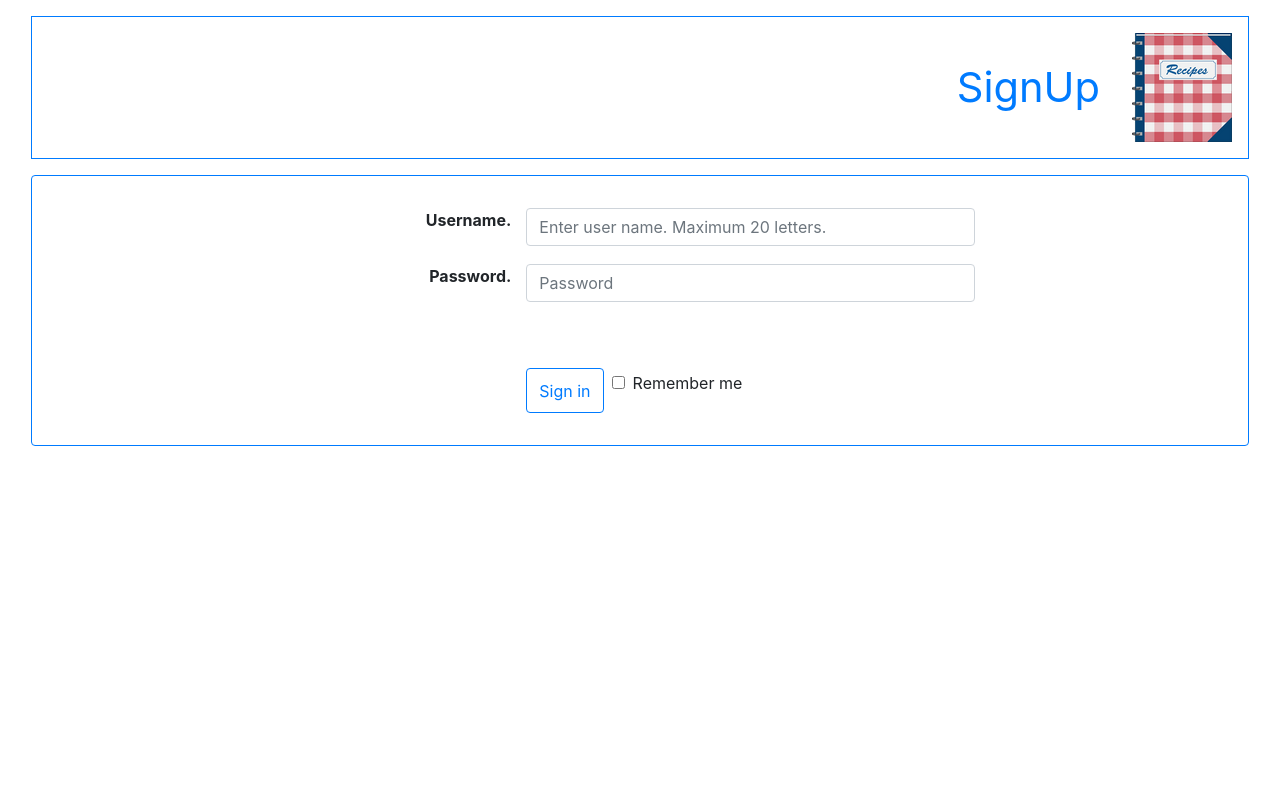
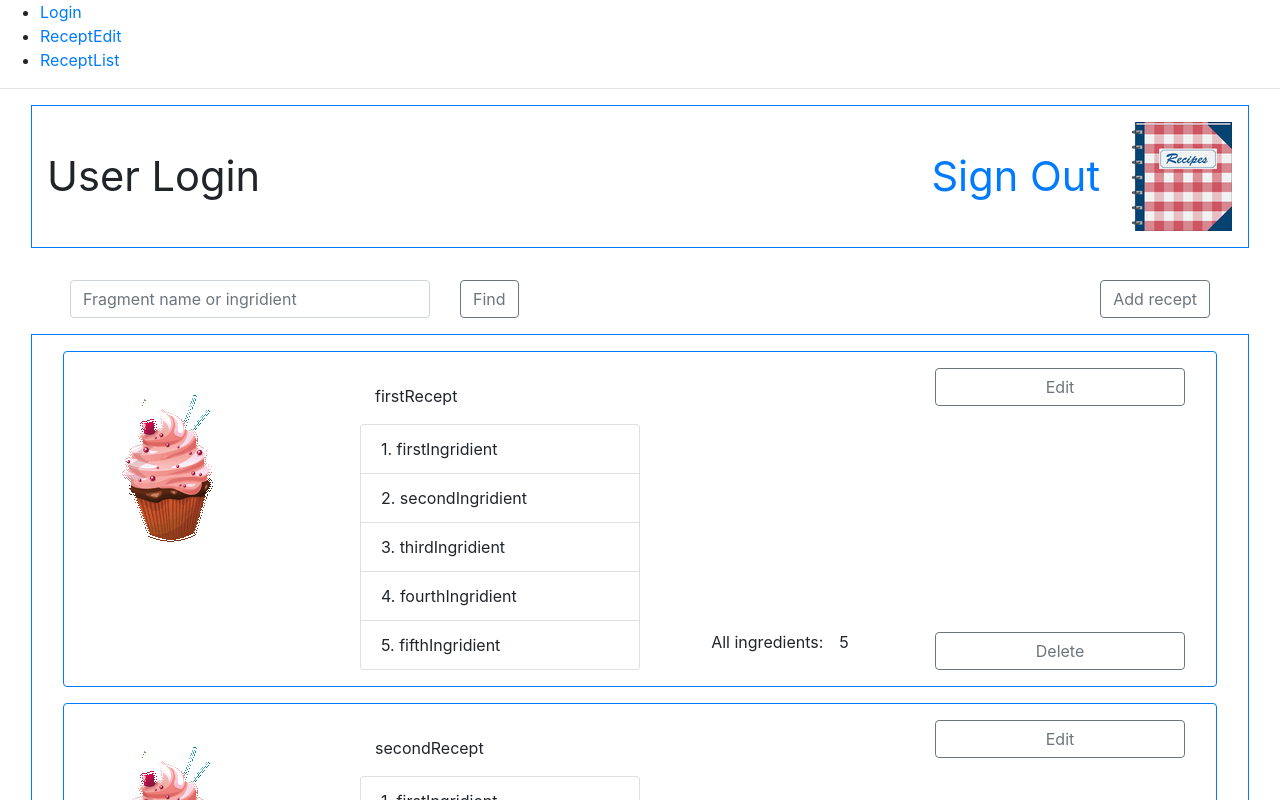
Before and after one commit to GaponVasa/LearnReact, a React (Create React App) app in the folder cookbook/cookbook/: page /recept-list in a window 1280 px wide. Shown: the top 800 px of the page. Built offline with nearby package versions, Linux system fonts and the light colour scheme.

Commit message:
add router-dom

```diff
--- a/cookbook/cookbook/package.json
+++ b/cookbook/cookbook/package.json
@@ -6,6 +6,7 @@
     "bootstrap": "^4.1.3",
     "react": "^16.5.0",
     "react-dom": "^16.5.0",
+    "react-router-dom": "^4.3.1",
     "react-scripts": "1.1.5"
   },
   "scripts": {
--- a/cookbook/cookbook/src/App.js
+++ b/cookbook/cookbook/src/App.js
@@ -1,14 +1,35 @@
 import React, { Component } from 'react';
-
-import './App.css';
+import Login from './pages/login';
+import ReceptEdit from './pages/recept-edit';
+import ReceptList from './pages/recepts-list'
+import { BrowserRouter as Router, Route, Link } from "react-router-dom";
 
 class App extends Component {
-  render() {
-    return (
-      <div className="container">
-        <button className="btn btn-success">start</button>
-      </div>
-    );
+
+  render(){
+    return(
+      <Router>
+        <div>
+          <ul>
+            <li>
+              <Link to="/">Login</Link>
+            </li>
+            <li>
+              <Link to="/recept-edit">ReceptEdit</Link>
+            </li>
+            <li>
+              <Link to="/recept-list">ReceptList</Link>
+            </li>
+          </ul>
+
+          <hr />
+
+          <Route exact path="/" component={Login} />
+          <Route path="/recept-edit" component={ReceptEdit} />
+          <Route path="/recept-list" component={ReceptList} />
+        </div>
+      </Router>
+    )
   }
 }
 
--- a/cookbook/cookbook/src/components/main-recept-list.js
+++ b/cookbook/cookbook/src/components/main-recept-list.js
@@ -34,7 +34,7 @@ const recepts = [
     picLink:muffin
   },
   {
-    name: 'fiftRecept',
+    name: 'fifthRecept',
     ingridients:[
       'firstIngridient', 'secondIngridient', 'thirdIngridient', 'fourthIngridient', 'fifthIngridient'
     ],
--- a/cookbook/cookbook/src/components/recept.js
+++ b/cookbook/cookbook/src/components/recept.js
@@ -6,20 +6,21 @@ import { UnorderedList } from './unordered-list';
 
 class Recept extends Component {
 
-  createListIngridients(arr){
-    return arr.map((el, ind)=>{
-      return (
-        <List
-          key={ind}
-          id={ind+1}
-          ingridient={el}
-        />
-      )
-    })
-  }
+  // createListIngridients(arr){
+  //   return arr.map((el, ind)=>{
+  //     return (
+  //       <List
+  //         key={ind}
+  //         id={ind+1}
+  //         ingridient={el}
+  //       />
+  //     )
+  //   })
+  // }
 
   render() {
     const{picLink, name, ingridients} = this.props;
+    //console.log(ingridients);
     return(
       <div className="row border border-primary rounded p-3 m-3">
         <div className="col-3">
@@ -28,7 +29,7 @@ class Recept extends Component {
         <div className="col-3 d-flex flex-column justify-content-center">
           <p className="row mediumtext">{name}</p>
           <UnorderedList
-            arr={ingridients}
+            arrText={ingridients}
             cssClassList={"list-group-item"}
             cssClassUl={"list-group row"}
           />
--- a/cookbook/cookbook/src/components/unordered-list.js
+++ b/cookbook/cookbook/src/components/unordered-list.js
@@ -4,11 +4,13 @@ export const UnorderedList = (props)=>{
   const {arrText, arrElement, cssClassList, cssClassUl} = props;
   const flagArrText = Array.isArray(arrText);
   const flagArrElement = Array.isArray(arrElement);
+  // console.log('flagArrText',flagArrText);
+  // console.log('flagArrElement',flagArrElement);
   if(flagArrText && flagArrElement){
     return(
       <ul className={cssClassUl}>
         {arrText.map((el, ind)=>{
-          return<li className={cssClassList}>{`${ind+1}.  ${el}`}{arrElement[ind]}</li>
+          return<li key={ind} className={cssClassList}>{`${ind+1}.  ${el}`}{arrElement[ind]}</li>
         })}
       </ul>
     )
@@ -16,7 +18,7 @@ export const UnorderedList = (props)=>{
     return(
       <ul className={cssClassUl}>
         {arrText.map((el, ind)=>{
-          return<li className={cssClassList}>{`${ind+1}.  ${el}`}</li>
+          return<li key={ind} className={cssClassList}>{`${ind+1}.  ${el}`}</li>
         })}
       </ul>
     )
@@ -24,10 +26,9 @@ export const UnorderedList = (props)=>{
     return(
       <ul className={cssClassUl}>
         {flagArrElement.map((el, ind)=>{
-          return<li className={cssClassList}>{el}</li>
+          return<li key={ind} className={cssClassList}>{el}</li>
         })}
       </ul>
     )
   }
-
 }
```
Also changed, not shown: cookbook/cookbook/src/App.css (deleted, +0 -28 lines), cookbook/cookbook/src/index.js (+3 -8 lines).
